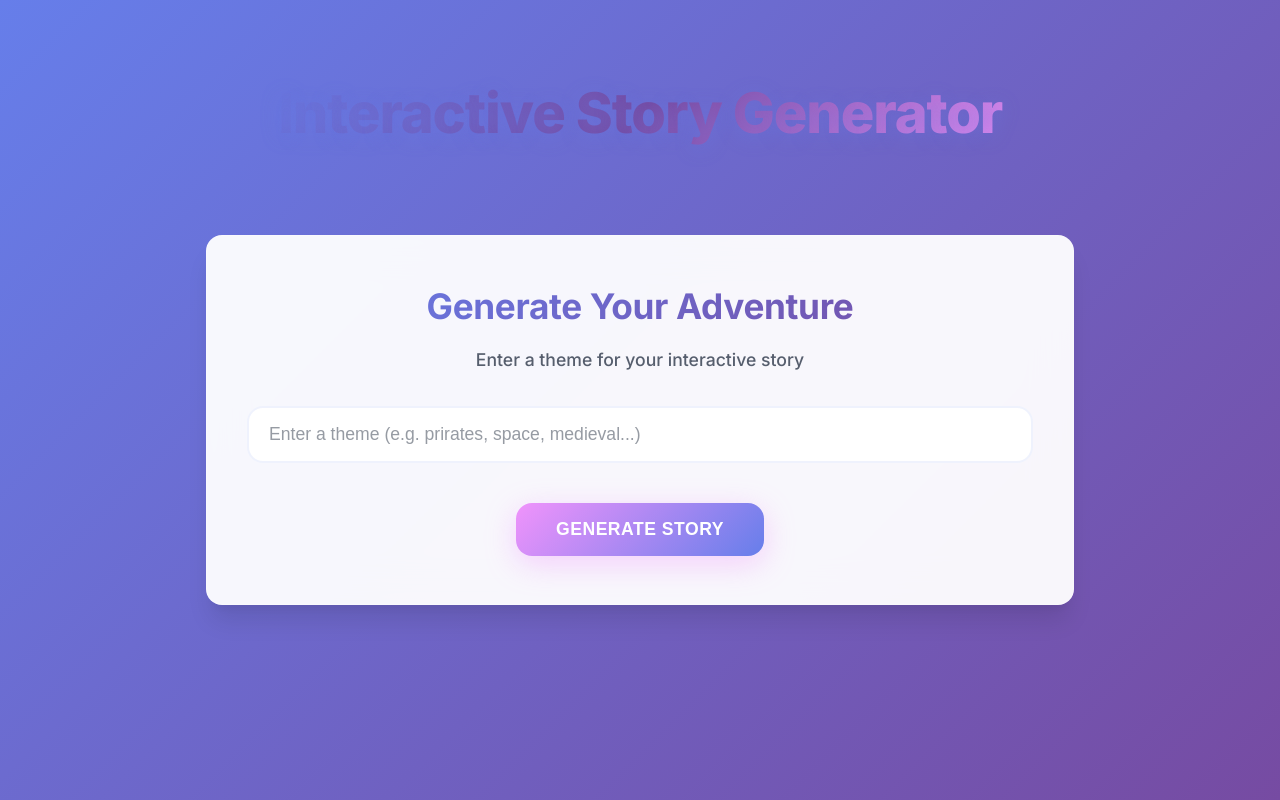
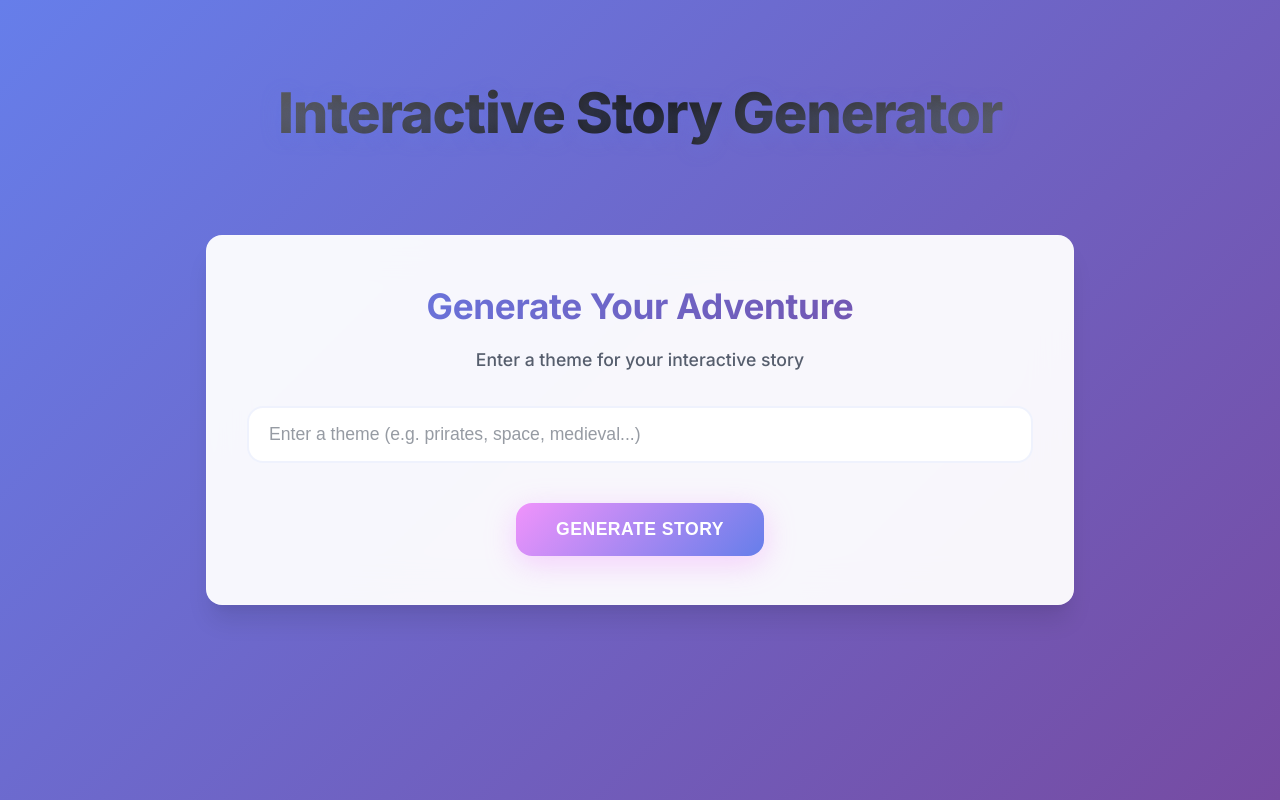
Before and after one commit to surajkmr4218/choose-your-adventure-app, a React (Vite) app in the folder frontend/: page / in a window 1280 px wide. Built offline with nearby package versions, Linux system fonts and the light colour scheme.

Commit message:
changed landign page style

```diff
--- a/frontend/src/App.css
+++ b/frontend/src/App.css
@@ -45,7 +45,7 @@ header {
 }
 
 header h1 {
-  background: linear-gradient(135deg, #667eea, #764ba2, #f093fb);
+  background: linear-gradient(135deg, #666666, #1a1a1a, #666666);
   -webkit-background-clip: text;
   -webkit-text-fill-color: transparent;
   background-clip: text;
```
Also changed, not shown: 1 other file (tests, documents, lock files or other folders).
